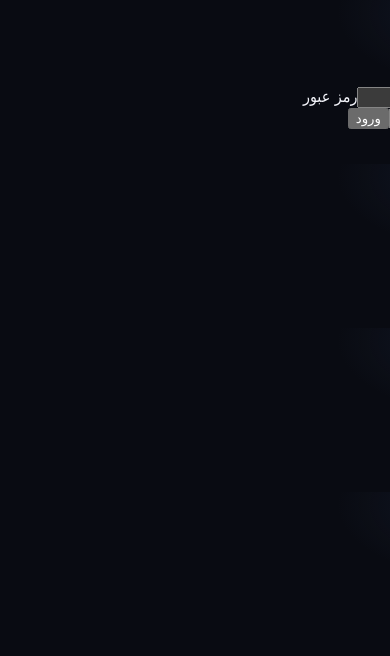
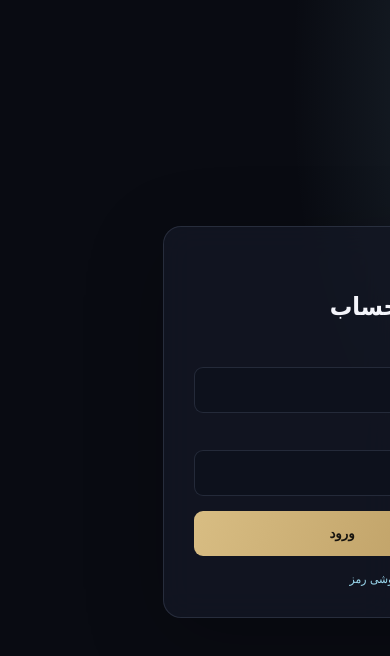
Before and after one commit to gavad54/zelmira-one-, a Next.js app: page /login in a window 390 px wide. Shown: the top 656 px of the page. Built offline with nearby package versions, Linux system fonts and the light colour scheme.

Commit message:
Style mobile-first Persian authentication screens

```diff
--- a/src/app/globals.css
+++ b/src/app/globals.css
@@ -88,3 +88,18 @@ a{color:inherit;text-decoration:none}
 .email-error{background:rgba(220,100,100,.1);border:1px solid rgba(220,100,100,.25);color:#ffb7b7}
 .email-footnote{margin:18px 2px}
 @media(max-width:620px){.email-admin{padding:20px 14px 44px}.email-panel{padding:16px}.email-contact{flex-direction:column}.email-contact-actions{justify-content:flex-start}.email-form fieldset{gap:12px}}
+
+
+/* VAYRO authentication screens */
+.auth-page{min-height:100svh;display:grid;place-items:center;padding:24px 16px;background:radial-gradient(ellipse at 85% 10%,rgba(155,216,238,.12),transparent 40%),var(--bg)}
+.auth-panel{width:min(100%,440px);padding:30px;border:1px solid var(--line);border-radius:18px;background:var(--panel);box-shadow:0 20px 80px rgba(0,0,0,.22);backdrop-filter:blur(16px)}
+.auth-panel>span{font:700 11px Arial,sans-serif;letter-spacing:3px;color:var(--gold)}
+.auth-panel h1{font-size:25px;margin:16px 0 24px}
+.auth-panel form{display:grid;gap:15px}
+.auth-panel label{display:grid;gap:8px;color:var(--muted);font-size:12px}
+.auth-panel input{width:100%;min-height:46px;padding:12px 13px;border-radius:9px;border:1px solid var(--line);background:#0d111c;color:var(--text);font:14px Tahoma,Arial,sans-serif}
+.auth-panel input:focus{outline:2px solid rgba(155,216,238,.4);border-color:var(--ice)}
+.auth-panel button{min-height:45px;padding:12px 16px;border:0;border-radius:9px;background:linear-gradient(110deg,#d8bd83,#b99a60);color:#17140f;font-weight:700;cursor:pointer}
+.auth-panel button:disabled{opacity:.55;cursor:not-allowed}
+.auth-panel p{font-size:12px;line-height:2;color:var(--muted);overflow-wrap:anywhere}
+.auth-panel a{color:var(--ice);font-size:12px}
```
